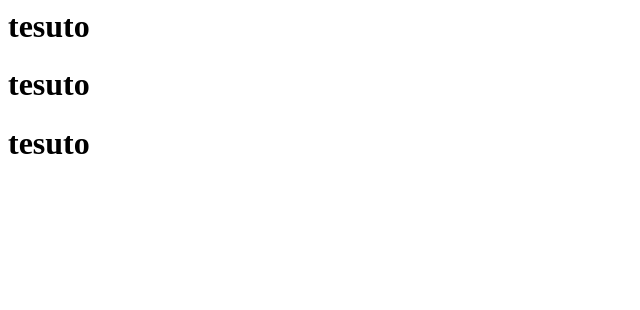
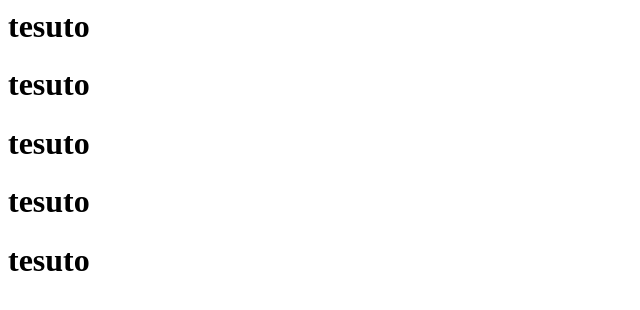
Before and after one commit to tsukasa0129/test, a plain HTML site: page index.html in a window 1280 px wide. Shown: the whole page, without its empty margins (0-640 px from the left). Drawn offline with Linux system fonts and the light colour scheme.

Commit message:
change file
nishitanitukasa

```diff
--- a/index.html
+++ b/index.html
@@ -1,3 +1,5 @@
 <h1>tesuto</h1>
 <h1>tesuto</h1>
 <h1>tesuto</h1>
+<h1>tesuto</h1>
+<h1>tesuto</h1>
```
